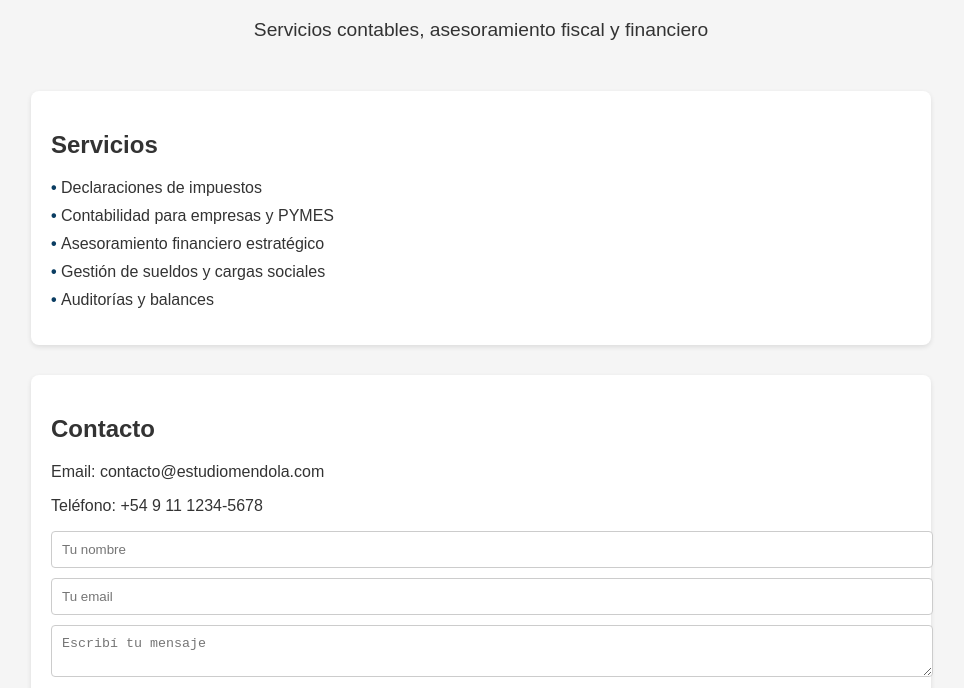
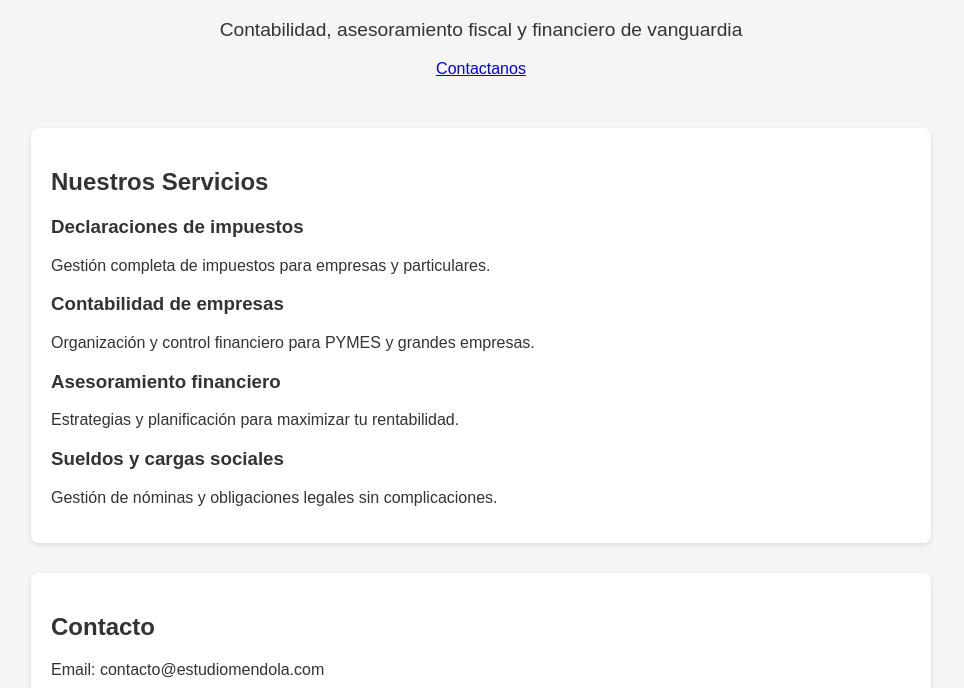
Before and after one commit to Nachoeigu/website_testing, a plain HTML site: page index.html in a window 1280 px wide. Shown: the part 81-769 px from the top of the page, without its empty margins (159-1123 px from the left). Drawn offline with Linux system fonts and the light colour scheme.

Commit message:
Update index.html

```diff
--- a/index.html
+++ b/index.html
@@ -4,32 +4,45 @@
   <meta charset="UTF-8">
   <title>Estudio Mendola, Eiguren & Asociados</title>
   <link rel="stylesheet" href="style.css">
+  <meta name="viewport" content="width=device-width, initial-scale=1.0">
 </head>
 <body>
   <header>
     <h1>ESTUDIO MENDOLA, EIGUREN & ASOCIADOS</h1>
-    <p>Servicios contables, asesoramiento fiscal y financiero</p>
+    <p>Contabilidad, asesoramiento fiscal y financiero de vanguardia</p>
+    <a href="#contact" class="btn">Contactanos</a>
   </header>
 
-  <section>
-    <h2>Servicios</h2>
-    <ul>
-      <li>Declaraciones de impuestos</li>
-      <li>Contabilidad para empresas y PYMES</li>
-      <li>Asesoramiento financiero estratégico</li>
-      <li>Gestión de sueldos y cargas sociales</li>
-      <li>Auditorías y balances</li>
-    </ul>
+  <section id="services">
+    <h2>Nuestros Servicios</h2>
+    <div class="cards">
+      <div class="card">
+        <h3>Declaraciones de impuestos</h3>
+        <p>Gestión completa de impuestos para empresas y particulares.</p>
+      </div>
+      <div class="card">
+        <h3>Contabilidad de empresas</h3>
+        <p>Organización y control financiero para PYMES y grandes empresas.</p>
+      </div>
+      <div class="card">
+        <h3>Asesoramiento financiero</h3>
+        <p>Estrategias y planificación para maximizar tu rentabilidad.</p>
+      </div>
+      <div class="card">
+        <h3>Sueldos y cargas sociales</h3>
+        <p>Gestión de nóminas y obligaciones legales sin complicaciones.</p>
+      </div>
+    </div>
   </section>
 
-  <section>
+  <section id="contact">
     <h2>Contacto</h2>
     <p>Email: contacto@estudiomendola.com</p>
     <p>Teléfono: +54 9 11 1234-5678</p>
     <form action="mailto:contacto@estudiomendola.com" method="post" enctype="text/plain">
-      <input type="text" name="Nombre" placeholder="Tu nombre" required><br>
-      <input type="email" name="Email" placeholder="Tu email" required><br>
-      <textarea name="Mensaje" placeholder="Escribí tu mensaje" required></textarea><br>
+      <input type="text" name="Nombre" placeholder="Tu nombre" required>
+      <input type="email" name="Email" placeholder="Tu email" required>
+      <textarea name="Mensaje" placeholder="Escribí tu mensaje" required></textarea>
       <button type="submit">Enviar</button>
     </form>
   </section>
```
